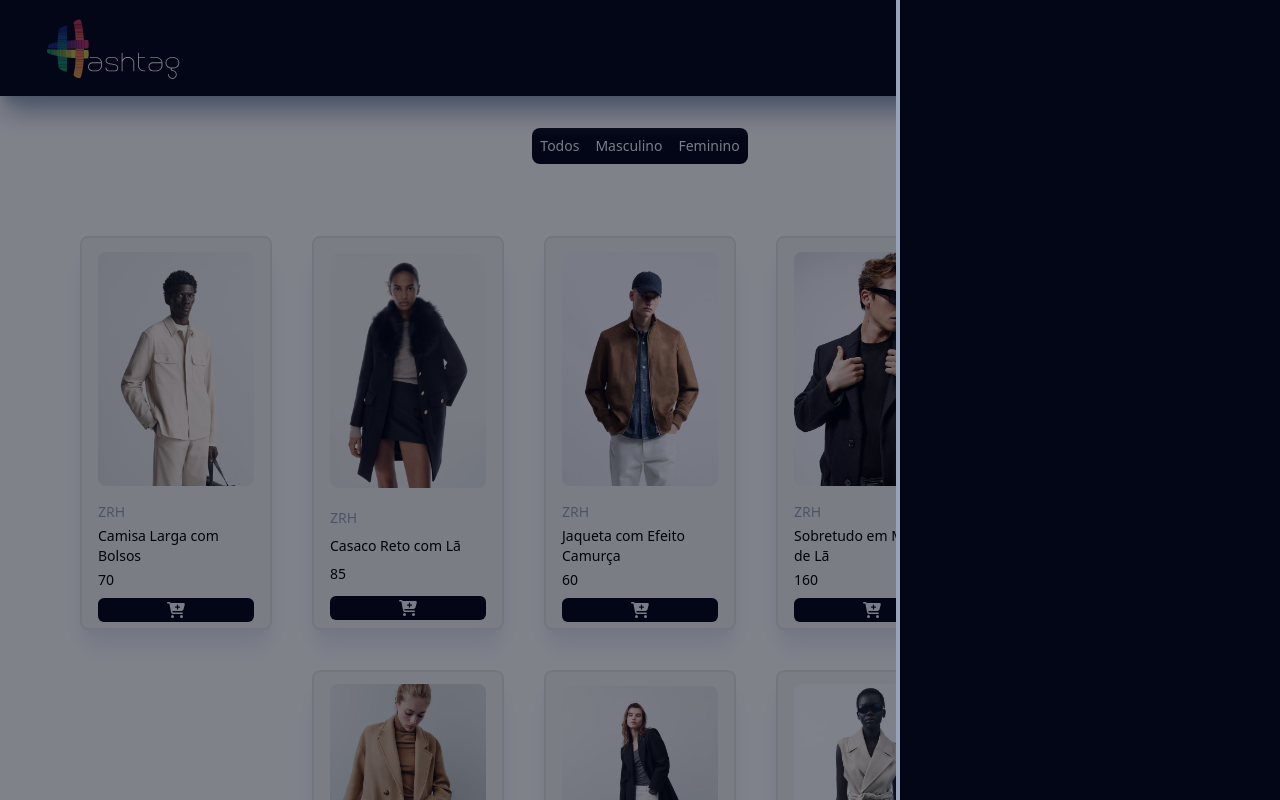
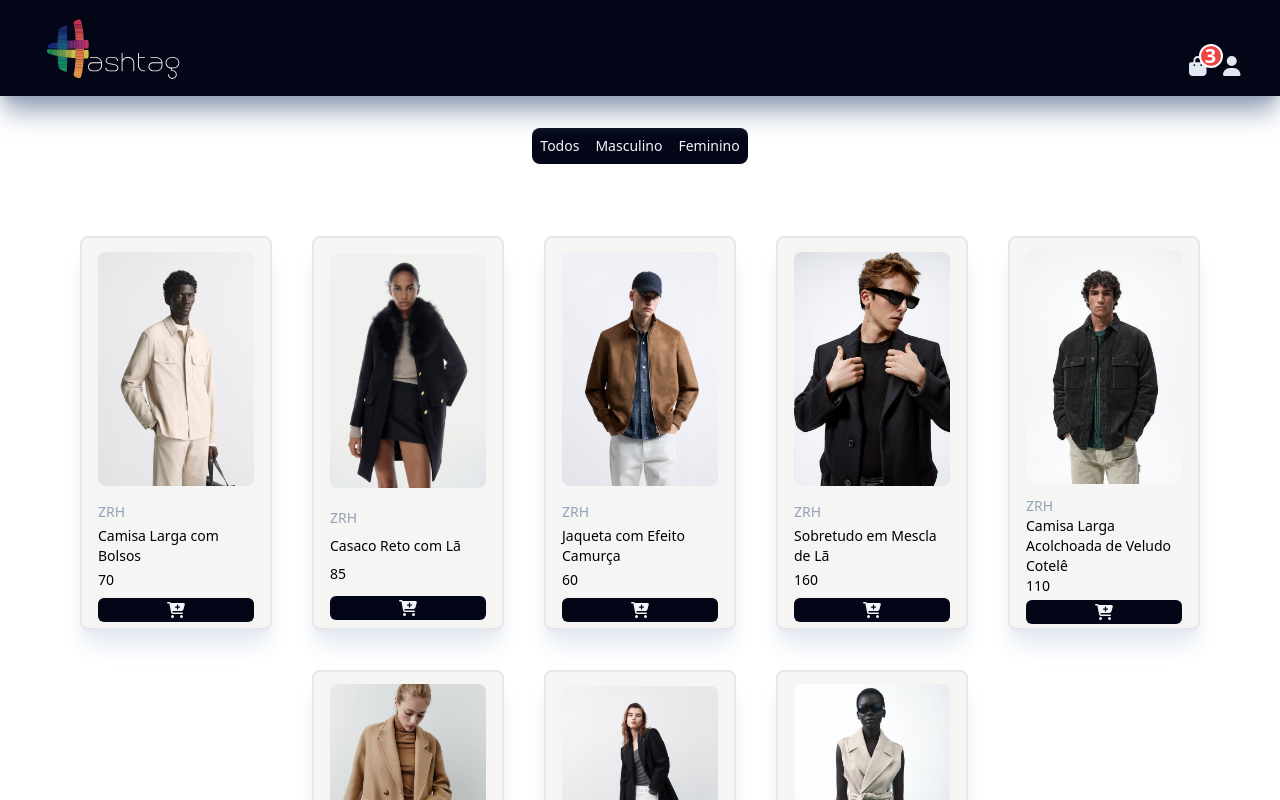
Before and after one commit to caiqueSteibel/FrontEnd---Ecommerce-React, a React (Vite) app: page / in a window 1280 px wide. Shown: the top 800 px of the page. Built offline with nearby package versions, Linux system fonts and the light colour scheme; the HTML template or start-up script is replaced by a standard one.

Commit message:
add CartContext

```diff
--- a/src/App.jsx
+++ b/src/App.jsx
@@ -1,19 +1,22 @@
-import Header from './components/Header';
-import Home from './pages/HomePage/Home';
-import Checkout from './pages/CheckoutPage/Checkout';
-import PurchaseHistory from './pages/PurchaseHistoryPage/PurchaseHistory';
-import { Route, Routes } from 'react-router-dom';
+import { useState } from "react";
+import Header from "./components/Header";
+import Home from "./pages/HomePage/Home";
+import Checkout from "./pages/CheckoutPage/Checkout";
+import PurchaseHistory from "./pages/PurchaseHistoryPage/PurchaseHistory";
+import { Route, Routes } from "react-router-dom";
+import { CartContext } from "./contexts/CartContext";
 
 function App() {
+  const [isCartOpen, setIsCartOpen] = useState(false);
   return (
-    <>
+    <CartContext.Provider value={{ isCartOpen, setIsCartOpen }}>
       <Header />
       <Routes>
         <Route path="/" element={<Home />} />
         <Route path="/checkout" element={<Checkout />} />
         <Route path="/history" element={<PurchaseHistory />} />
       </Routes>
-    </>
+    </CartContext.Provider>
   );
 }
 
--- a/src/components/Cart/CartOverlay.jsx
+++ b/src/components/Cart/CartOverlay.jsx
@@ -1,16 +1,18 @@
-import { useState } from 'react';
+import { useContext } from "react";
+import { CartContext } from "../../contexts/CartContext";
 
 const CartOverlay = () => {
-  const [isCartOpen, setIsCartOpen] = useState(true);
+  const cartInfo = useContext(CartContext);
+
   return (
     <div
       className={`h-screen w-screen fixed top-0 left-0 flex justify-end z-50 ease-in-out duration-200 ${
-        isCartOpen ? 'translate-x-0' : 'translate-x-full'
+        cartInfo.isCartOpen ? "translate-x-0" : "translate-x-full"
       }`}
     >
       <section
         id="outside-of-cart"
-        onClick={() => setIsCartOpen(false)}
+        onClick={() => cartInfo.setIsCartOpen(false)}
         className="outside-of-cart w-3/4 bg-slate-950 opacity-50"
       ></section>
       <section
--- a/src/components/UserButtons.jsx
+++ b/src/components/UserButtons.jsx
@@ -1,11 +1,18 @@
-import { FontAwesomeIcon } from '@fortawesome/react-fontawesome';
-import { faBagShopping, faUser } from '@fortawesome/free-solid-svg-icons';
-import { Link } from 'react-router-dom';
+import { useContext } from "react";
+import { CartContext } from "../contexts/CartContext";
+import { FontAwesomeIcon } from "@fortawesome/react-fontawesome";
+import { faBagShopping, faUser } from "@fortawesome/free-solid-svg-icons";
+import { Link } from "react-router-dom";
 
 const UserButtons = () => {
+  const cartInfo = useContext(CartContext);
+
   return (
     <div>
-      <button className="px-2 relative">
+      <button
+        className="px-2 relative"
+        onClick={() => cartInfo.setIsCartOpen(true)}
+      >
         <FontAwesomeIcon icon={faBagShopping} />
         <div
           id="cart-amount"
--- /dev/null
+++ b/src/contexts/CartContext.js
@@ -0,0 +1,3 @@
+import { createContext } from "react";
+
+export const CartContext = createContext(null);
```
